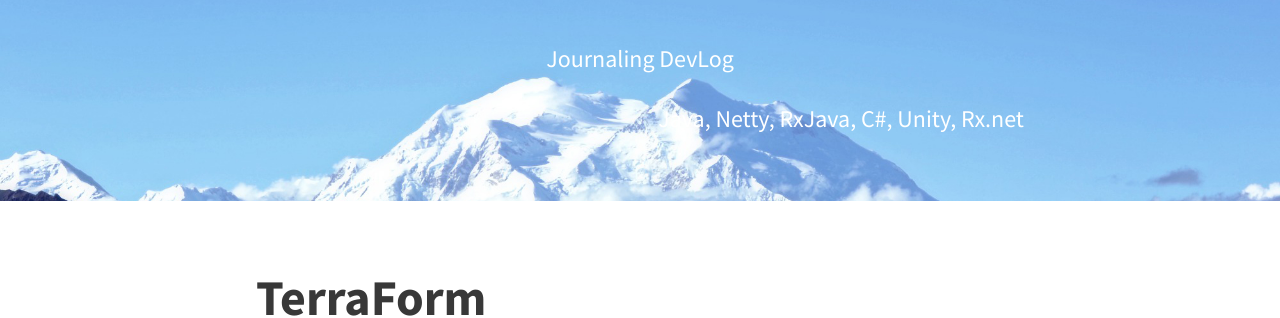
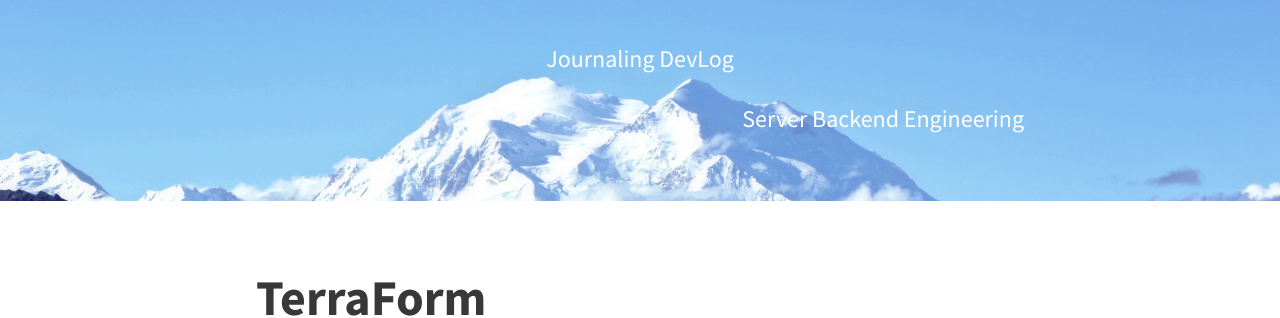
Before and after one commit to teahyuk/teahyuk.github.io, a Jekyll site: the page built from index.html, in a window 1280 px wide and 900 px high. Shown: the part 138-456 px from the top of the window. Built offline with Jekyll 4.4.1, drawn with Linux system fonts in a browser that asks for light colours; the list of posts is cut into pages by our own code; comment, search, counter and statistics services are not loaded.

Commit message:
[conifg] home 문구 수정

```diff
--- a/_config.yml
+++ b/_config.yml
@@ -16,7 +16,7 @@ theme_settings:
   # Header and footer text
   header_text: >
      <p>Journaling DevLog</p>
-     <p align="right">Java, Netty, RxJava, C#, Unity, Rx.net</p>
+     <p align="right">Server Backend Engineering</p>
 
   header_text_feature_image: assets/header_image.jpg
   footer_text: >
```
